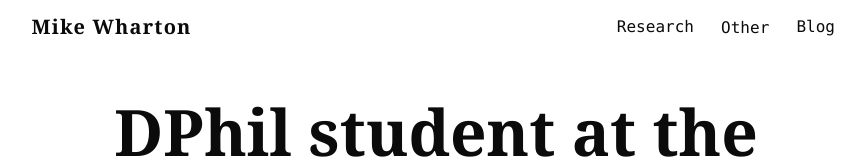
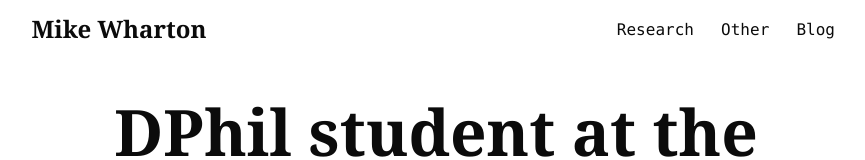
Before and after one commit to mikewharton/mikewharton.github.io, an Eleventy site: page src/index.njk in a window 1280 px wide. Shown: the top 160 px of the page, without its empty margins (204-1069 px from the left). Built offline with nearby package versions, Linux system fonts and the light colour scheme; Eleventy itself is replaced by a stand-in of ours; files that its build step writes are made by us from their sources.

Commit message:
fix title

```diff
--- a/src/style.css
+++ b/src/style.css
@@ -88,9 +88,8 @@ main {
 .brand {
   font-family: var(--serif-heading);
   font-weight: 900;
-  letter-spacing: .06em;
   color: var(--text);
-  font-size: 1.25rem;
+  font-size: 1.5rem;
   text-decoration: none;
 }
 
```
Also changed, not shown: 1 other file.
